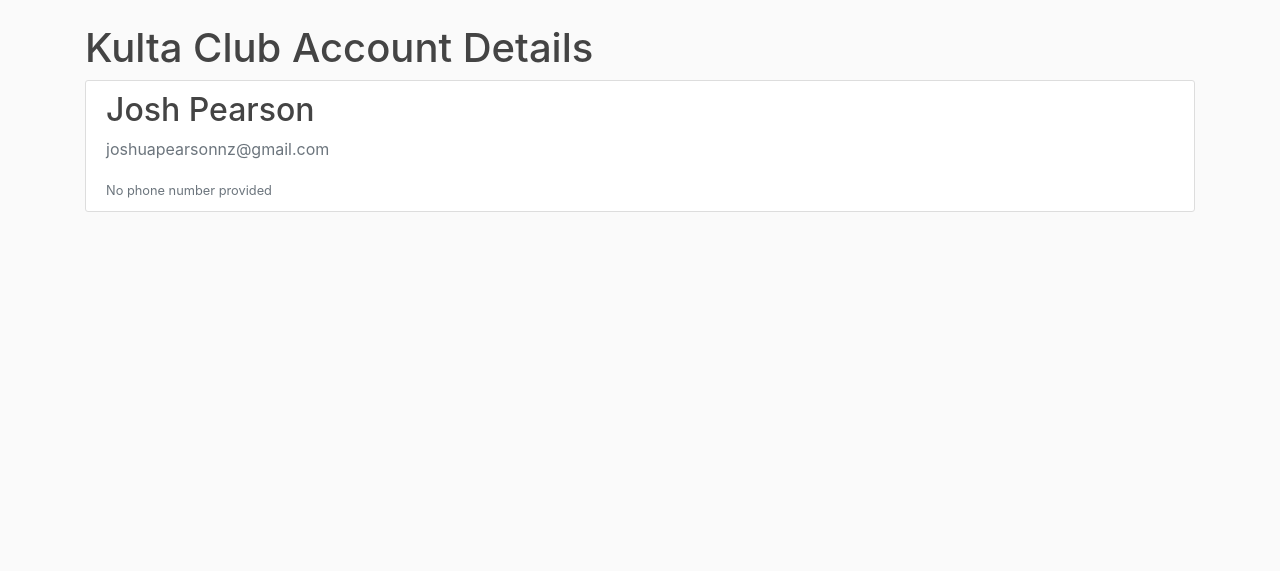
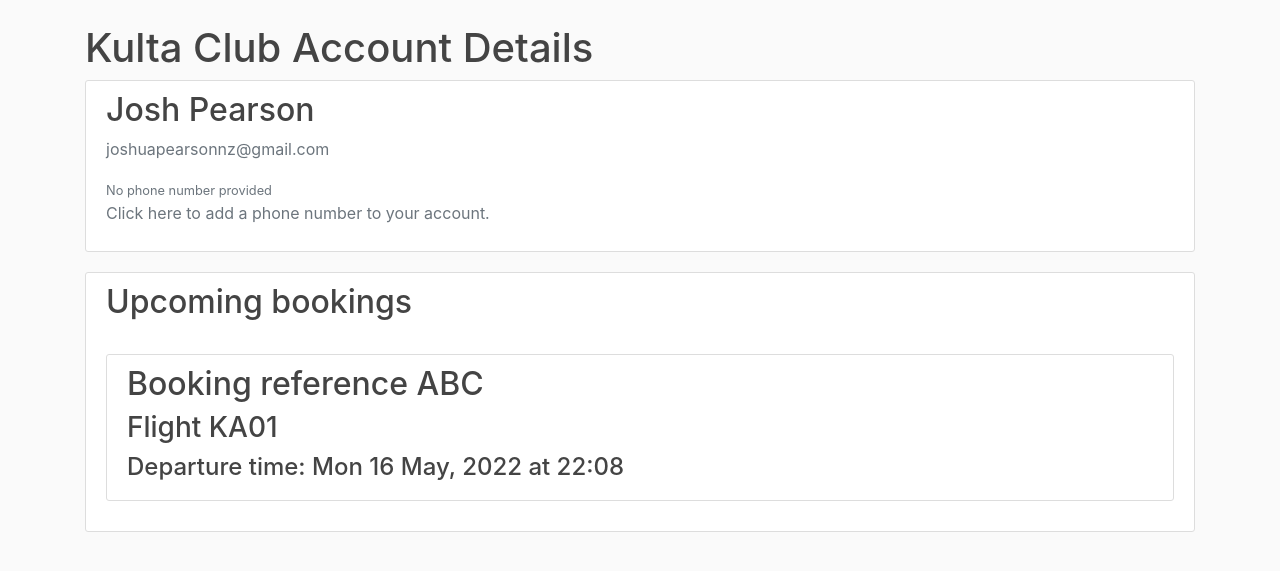
Before and after one commit to baconeta/159352-assignment2, a Flask app: page /customer in a window 1280 px wide. Shown: the part 56-627 px from the top of the page. Run offline with Flask 2, Linux system fonts and the light colour scheme; a user stored in the database is signed in; data comes from the database, SQL or seed files in the repository; both versions use the stored data as it was after the commit.

Commit message:
add booking viewing on account page

```diff
--- a/flightbookingapp/routes.py
+++ b/flightbookingapp/routes.py
@@ -65,4 +65,6 @@ def booking():
 @app.route('/customer')
 @login_required
 def customer():
-    return render_template('customer.html', title='My Account')
+    bookings = current_user.bookings
+    departures = Departure.query.all()
+    return render_template('customer.html', title='My Account', bookings=bookings, departures=departures)
--- a/flightbookingapp/templates/customer.html
+++ b/flightbookingapp/templates/customer.html
@@ -8,8 +8,36 @@
                 <p class="text-secondary">{{ current_user.email }}</p>
                 {% if current_user.phone_number == None %}
                     <small class="text-secondary">No phone number provided</small>
+                    <p class="text-secondary">Click here to add a phone number to your account.</p>
                 {% else %}
                     <p class="text-secondary">{{ current_user.phone_number }}</p>
+                    <p>Click here to update your phone number.</p>
+                {% endif %}
+            </div>
+        </div>
+    </div>
+    <div class="content-section">
+        <div class="media">
+            <div class="media-body">
+                <h2 class="bookings-heading">Upcoming bookings</h2>
+                {% if bookings == [] %}
+                    <p class="text-secondary"><a class="ml-2" href="{{ url_for('booking') }}">You have no bookings.
+                        Click here to make one!</a></p>
+                {% else %}
+                    <br>
+                    {% for booking in bookings %}
+                        <div class="content-section">
+                            <h2>Booking reference {{ booking.booking_ref.upper() }}</h2>
+                            {% for departure in departures %}
+                                {% if departure.id == booking.flight %}
+                                    <h3>Flight {{ departure.flight_number }}</h3>
+                                    <h4>Departure time: {{ departure.date.strftime("%a %d %B, %Y at %H:%M") }}</h4>
+                                {% endif %}
+                            {% endfor %}
+{#                        TODO Add cancel booking here #}
+                        </div>
+                    {% endfor %}
+
                 {% endif %}
             </div>
         </div>
```
Also changed, not shown: flightbookingapp/main.db.
